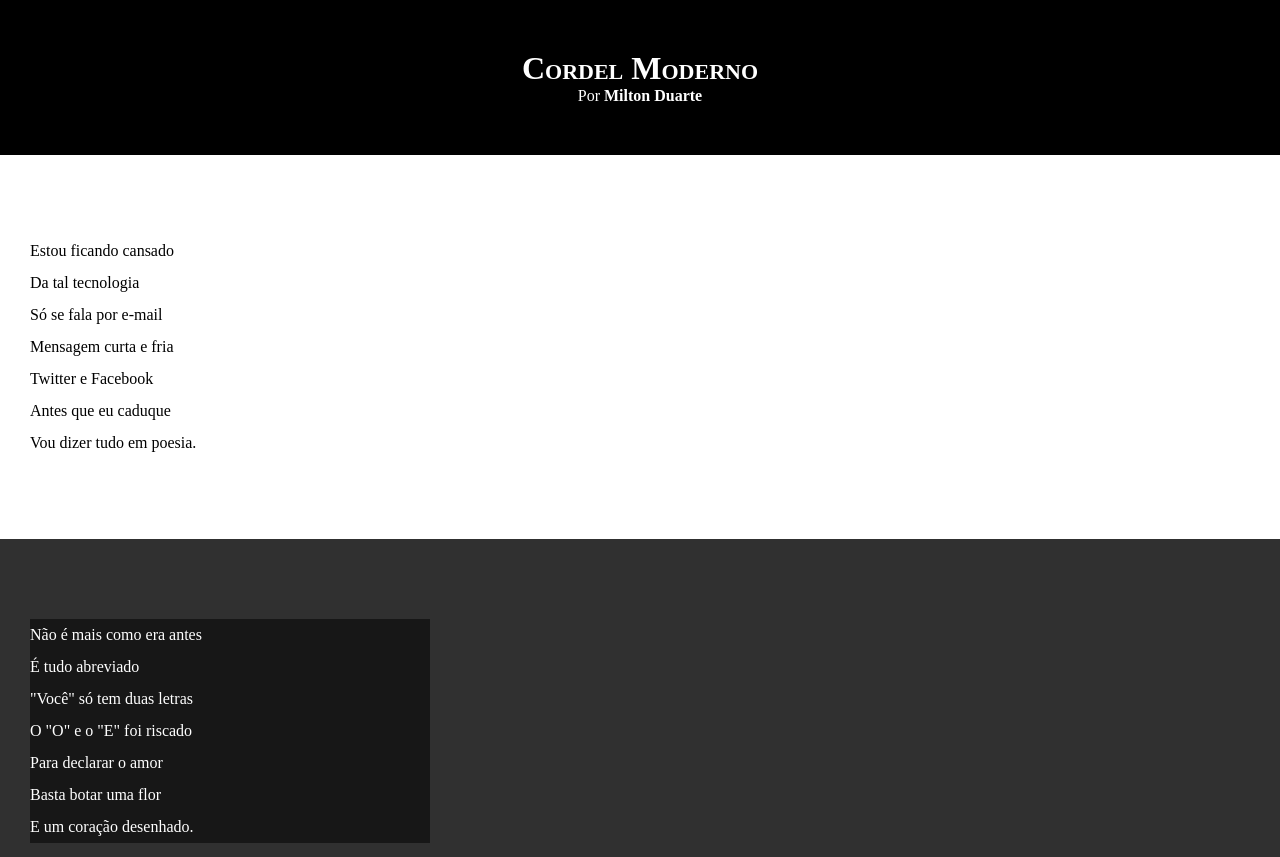
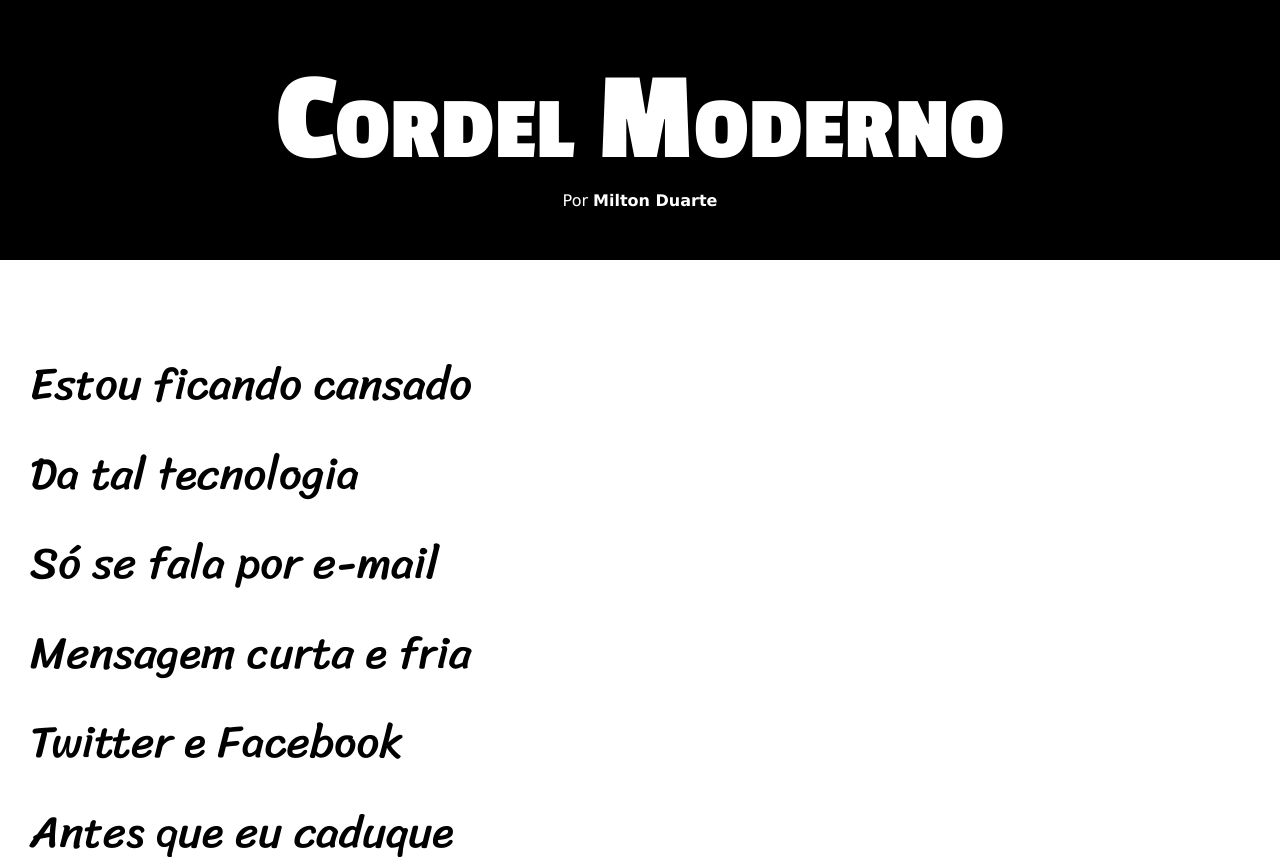
Before and after one commit to PABLOBRETAN/html-css, a plain HTML site: page html-css/desafios/desafio12/index.html in a window 1280 px wide. Shown: the top 857 px of the page. Drawn offline with Linux system fonts and the light colour scheme.

Commit message:
atualizei

```diff
--- a/html-css/desafios/desafio12/estilo/style.css
+++ b/html-css/desafios/desafio12/estilo/style.css
@@ -1,5 +1,11 @@
 @charset "UFT-8";
-
+@import url('https://fonts.googleapis.com/css2?family=Passion+One:wght@400;700;900&display=swap');
+@import url('https://fonts.googleapis.com/css2?family=Passion+One:wght@400;700;900&family=Sriracha&display=swap');
+:root {
+    --fonte1: Verdana, Geneva, Tahoma, sans-serif;
+    --fonte2: "Passion One", sans-serif;
+    --fonte3: "Sriracha", cursive;
+}
 * {
     margin: 0px;
     padding: 0px;
@@ -9,6 +15,8 @@
 html, body {
     min-height: 100vh;
     background-color: darkgrey;
+    font-family: var(--fonte1);
+
 }
 
 header{
@@ -19,6 +27,8 @@ header{
 header > h1 {
     padding-top: 50px;
     font-variant: small-caps;
+    font-family: var(--fonte2);
+    font-size: 10vw;
 
 }
 header > p{
@@ -40,6 +50,8 @@ section {
      padding-bottom: 10vh;
      line-height: 2em;
      padding-left: 30px;
+     font-family: var(--fonte3);
+     font-size: 3.5vw;
 }
 
 section.imagem {
@@ -50,7 +62,7 @@ section.imagem {
 
 section.imagem > p {
     background-color: rgba(0, 0, 0, 0.514);
-    width: 400px;
+    display: inline-block;
 }
 
 section.normal {
```
